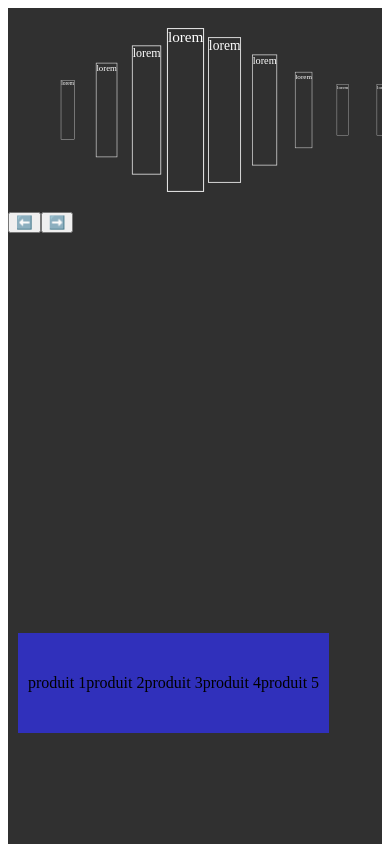
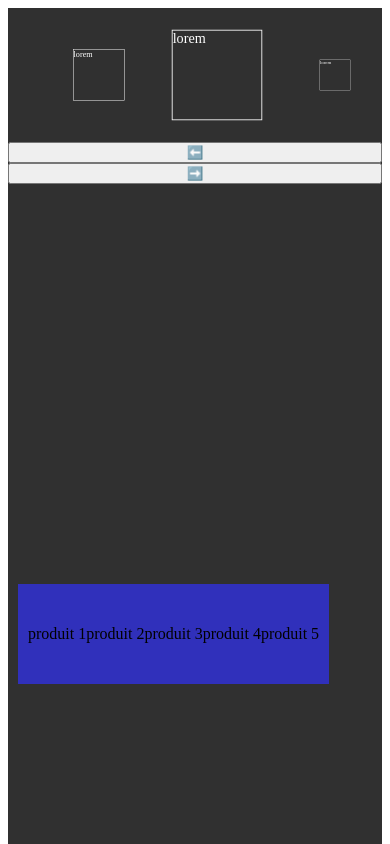
Before and after one commit to JordanSerafini/GSAP-Anim, a React (Vite) app: page / in a window 390 px wide. Shown: the top 844 px of the page. Built offline with nearby package versions, Linux system fonts and the light colour scheme; a web font is replaced by a local one.

Commit message:
:sparkles: scroll horizontall ok, bouton ok :sparkles:

```diff
--- a/src/assets/components/horizontalScroll.jsx
+++ b/src/assets/components/horizontalScroll.jsx
@@ -1,4 +1,4 @@
-import React, { useState, useRef, useEffect } from 'react';
+import { useState, useRef, useEffect, useCallback } from 'react';
 import { gsap } from 'gsap';
 import { ScrollTrigger } from 'gsap/ScrollTrigger';
 
@@ -21,7 +21,7 @@ function HorizontalScroll() {
   };
 
   // Met à l'échelle les éléments en fonction de leur position après le défilement
-  const updateScale = () => {
+  const updateScale = useCallback(() => {
     const center = windowWidth / 2; // Utiliser windowWidth du state pour le centre
 
     gsap.utils.toArray('.list-item').forEach((item) => {
@@ -31,7 +31,7 @@ function HorizontalScroll() {
       const scale = Math.max(0.3, 1 - distanceFromCenter / center);
       gsap.to(item, { scale: scale, ease: 'none', duration: 0.5 });
     });
-  };
+  }, [windowWidth]);
 
   // Distance de défilement
   const scrollDistance = 350;
@@ -41,7 +41,7 @@ function HorizontalScroll() {
     // Mise à jour de la position x initiale et de l'échelle
     moveX.current = 0;
     updateScale();
-  }, []);
+  }, [updateScale]);
 
   // Écouteur de redimensionnement de la fenêtre pour ajuster la mise à l'échelle
   useEffect(() => {
@@ -69,7 +69,7 @@ function HorizontalScroll() {
     return () => {
       listeElement.removeEventListener('scroll', handleScroll);
     };
-  }, [windowWidth, updateScale]); // Se re-abonne lorsque windowWidth change
+  }, [windowWidth, updateScale]);
 
 
 
--- a/src/index.css
+++ b/src/index.css
@@ -60,19 +60,46 @@
 }
 
 .liste {
-  width: 100vw;
+  width: 150rem;
   list-style: none;
   display: flex;
   flex-direction: row;
   color: white;
-  overflow: auto;
+  overflow-x: auto;
+  overflow-y: hidden;
+  gap:1rem;
+  overflow-y: hidden;
+  justify-content: flex-start;
 }
 
 .list-item {
+  min-width: 100px;
   border: solid 1px whitesmoke;
-  height: 170px;
-  width: ;
+  height: 120px;
+  width: 250px;
 }
 
 .container-2 {
+  display: flex;
+  flex-direction: column;
 }
+
+/* query params sous les 500 widht */
+@media (max-width: 500px) {
+  .Container {
+  }
+  .Box {
+  }
+  .Test {
+  }
+  .liste {
+
+  }
+  .list-item {
+    height: 100px;
+    width: 50px;
+  }
+  .container-2 {
+
+  }
+}
```
